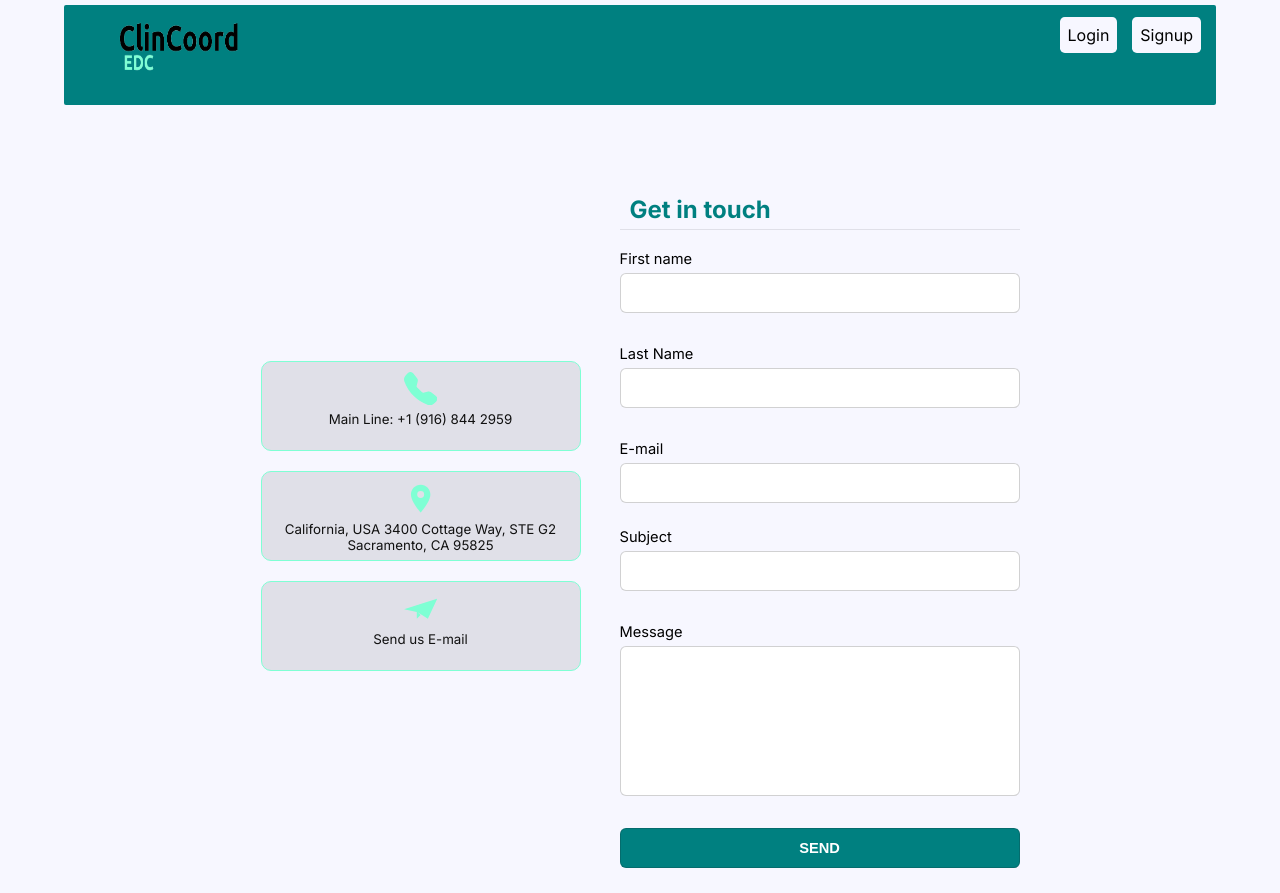
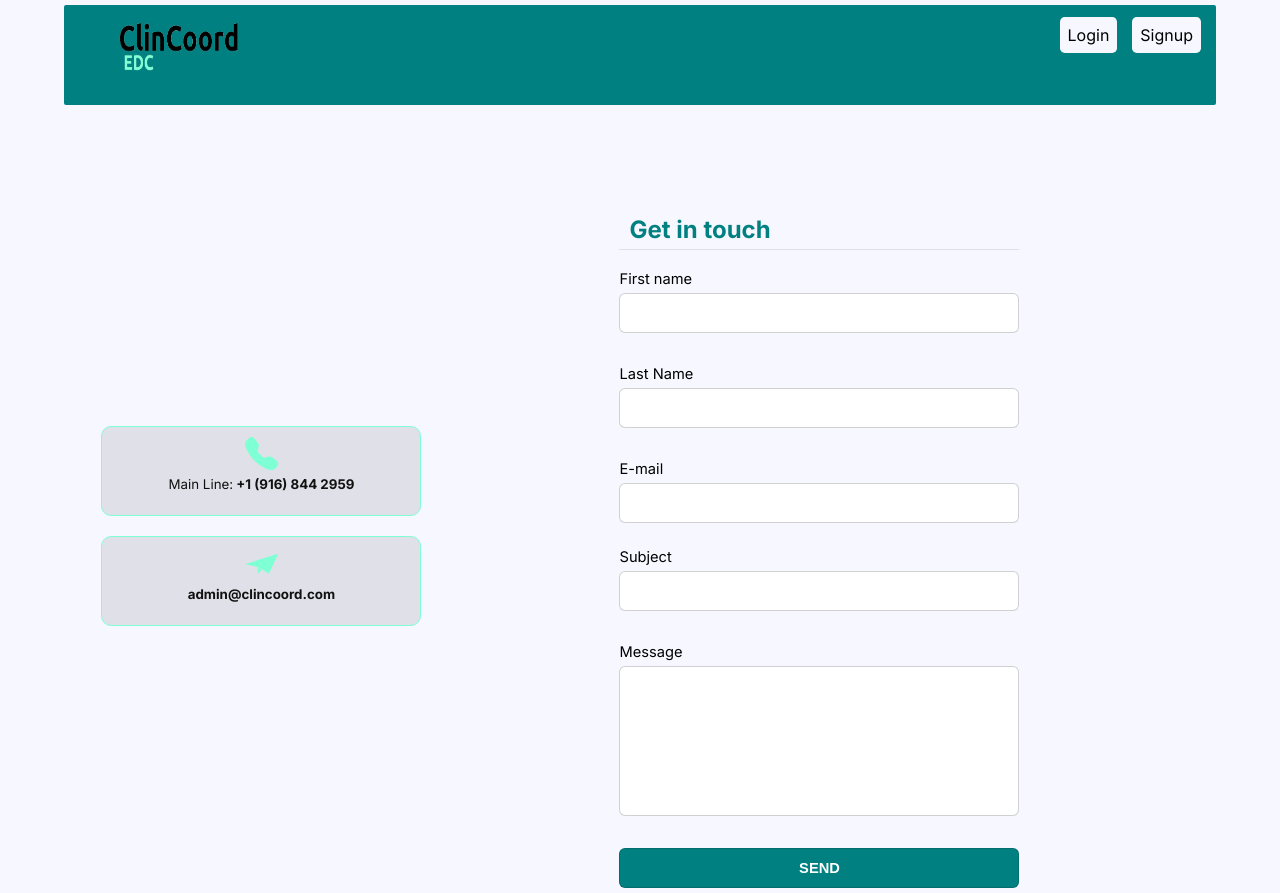
Before and after one commit to clincoordservices/edc.clincoordservices, a Next.js app: page /contactus in a window 1280 px wide. Built offline with nearby package versions, Linux system fonts and the light colour scheme.

Commit message:
refatoring code about cyber attacks through froms (XSS and SQL injection)

```diff
--- a/app/contactus/contactus.module.css
+++ b/app/contactus/contactus.module.css
@@ -36,6 +36,18 @@
     flex-direction: column;
     align-items: center;
     margin-top: 2rem;
+}
+.emailsentMessage {
+    display: flex;
+    align-items: center;
+    justify-content: center;
+    height: 100%;
+    width: 100%;
+    padding: 0 4rem 0 4rem;
+}
+.emailsentMessage p {
+     text-align:  center;
+     margin-top: 2rem;
 }
 .containerFormContactUsHeader {
     width: 400px;
@@ -125,6 +137,13 @@
         width: 98%;
     }
 } */
+
+@media screen and (min-width: 791px) and (max-width: 1130px)  {
+    .contactInfo {
+         margin-left: 1rem;
+    }
+
+ }
  @media screen and (max-width: 790px) {
     .mainBody {
          flex-direction: column;
--- a/app/contactus/page.tsx
+++ b/app/contactus/page.tsx
@@ -17,7 +17,9 @@ const ContactUs = () => {
     const [last_nameAlertToggle, setLast_nameAlertToggle] = useState(true);
     const [messageAlertToggle, setMessageAlertToggle] = useState(true);
     const [subjectlAlertToggle, setSubjectlAlertToggle] = useState(true);
-    const [emailAlertToggle, setEmailAlertToggle] = useState(true)
+    const [emailAlertToggle, setEmailAlertToggle] = useState(true);
+    const [fieldsValid, setFieldsValid] = useState(false);
+    const [wasSent, setWasSent] = useState(true);
 
 
 
@@ -25,26 +27,46 @@ const ContactUs = () => {
         e.preventDefault();
         const {first_name, last_name, message, subject, email} = safeParseFunctionContactUs(formData);
 
-        const allFieldsValid = verifyDataValue(first_name,) || verifyDataValue(last_name)
-                               || verifyDataValue(subject) || verifyDataValue(message);
+        // const allFieldsValid = (verifyDataValue(first_name,) && verifyDataValue(last_name)
+        //                        && verifyDataValue(subject) && verifyDataValue(message));
 
-                             console.log(first_name, last_name, email,  subject, message )
+        //                        console.log(allFieldsValid)
 
-                    // if(verifyDataValue(message) )
-                    // setMessageAlertToggle(false);
 
-            // if(allFieldsValid){
-            //     if(verifyDataValue(first_name) && verifyDataType(first_name))
-            //         setFirst_nameAlertToggle(false);
+        //
+                if(verifyDataValue(first_name) && verifyDataType(first_name)){
+                    setFirst_nameAlertToggle(false);
+                    setFieldsValid(!false);
+                    console.log(fieldsValid)
 
-            //     if(verifyDataValue(last_name) && verifyDataType(last_name))
-            //         setLast_nameAlertToggle(false);
+                }
 
-            //     if(verifyDataValue(subject) && verifyDataType(subject))
-            //     setSubjectlAlertToggle(false);
-            // } else {
+                if(verifyDataValue(last_name) && verifyDataType(last_name)) {
+                    setFieldsValid(false);
+                    setLast_nameAlertToggle(false);
+                    console.log(fieldsValid)
+                }
+
+                if(verifyDataValue(subject) && verifyDataType(subject)) {
+                    setSubjectlAlertToggle(false);
+                    setFieldsValid(false);
+                    console.log(fieldsValid)
+                }
+
+                if(verifyDataValue(message) && verifyDataType(message)){
+                    setMessageAlertToggle(false);
+                    setFieldsValid(false);
+                    console.log(fieldsValid)
+                }
+
+
+                if(fieldsValid){
                         const response = await fetchWithParams("http://localhost:3000/api/mailService/route", "POST", JSON.stringify(formData));
-                // console.log(response)
+                        // console.log(response.ok)
+
+                        if(response) setWasSent(!wasSent)
+                    }
+
 
     }
     const getDataOnForm = (e: React.FormEvent<HTMLInputElement> | React.ChangeEvent<HTMLTextAreaElement>) => {
@@ -65,23 +87,21 @@ const ContactUs = () => {
                     <Link href="#">
                         <div>
                             <span><BsFillTelephoneFill className={styles.iconContactInfo} /> </span>
-                        <span> Main Line: +1 (916) 844 2959</span>
-                    </div>
-                </Link>
-                <Link href="#">
-                    <div>
-                        <span><MdLocationOn className={styles.iconContactInfo}/> </span>
-                        <span style={{textAlign: "center"}}> <p>California, USA 3400 Cottage Way, STE G2 <br/>Sacramento, CA 95825</p></span>
+                            <span> Main Line:<strong> +1 (916) 844 2959</strong></span>
                         </div>
                     </Link>
                     <Link href="#">
                         <div>
                             <span><SiMinutemailer className={styles.iconContactInfo}/> </span>
-                        <span> Send us E-mail</span>
+                            <span> <strong>admin@clincoord.com</strong></span>
                         </div>
                     </Link>
                 </article>
-            <form  onSubmit={submitHandler} method="post" className={styles.containerFormContactUs}>
+                <div>
+                <div className={`${ wasSent ? "hideListElement" : styles.emailsentMessage}`}>
+                            <p>Thank you for for get in touch to us, if you have an account with us, an email will be sent to you</p>
+                </div>
+                    <form  onSubmit={submitHandler} method="post" className={`${ wasSent? styles.containerFormContactUs : "hideListElement"}`}>
                         <div className={styles.containerFormContactUsHeader}>
                             <legend> <h2>Get in touch </h2> </legend>
                         </div>
@@ -142,6 +162,7 @@ const ContactUs = () => {
                             </div>
                         </div>
                     </form>
+                </div>
             </section>
          </main>
     </>
--- a/app/login/page.tsx
+++ b/app/login/page.tsx
@@ -103,7 +103,7 @@ const Login = () => {
                 <ul className={toggleElements ? "hideListElement" : "showListElement"}>
                     <li><Link href="/contactus">Contact Us</Link></li>
                     <li><Link href="/forgetpassword">Forgot Password</Link></li>
-                    <li><Link href="/verifyaccount">Check if you have an account If you have an account</Link></li>
+                    <li><Link href="/verifyaccount">Verify Account</Link></li>
                 </ul>
             </div>
         </form>
--- a/app/signup/page.tsx
+++ b/app/signup/page.tsx
@@ -60,7 +60,6 @@ const Signup = () => {
         <form  onSubmit={submitHandler} method="post" className={styles.containerFormSignup}>
                      <div className={styles.containerFormSignupHeader}>
                         <legend> <h2>Create user account </h2> </legend>
-                        <p>Already Have An Acount? <strong> <Link href="/login"> Log In </Link></strong> </p>
                      </div>
                      <div className={styles.containerFormSignupBody}>
                             <div className={styles.container_firstname}>
--- a/pages/api/mailService/route.ts
+++ b/pages/api/mailService/route.ts
@@ -9,7 +9,6 @@ export default async function handler(
   try {
        const {first_name, last_name, message, subject} = safeParseFunctionContactUs(req.body);
 
-
        res.status(200).json({first_name, last_name, message, subject});
   } catch (err) {
     res.status(500).json({ error: 'failed to load data' })
```
Lines whose indentation alone changed are shown as unchanged.
